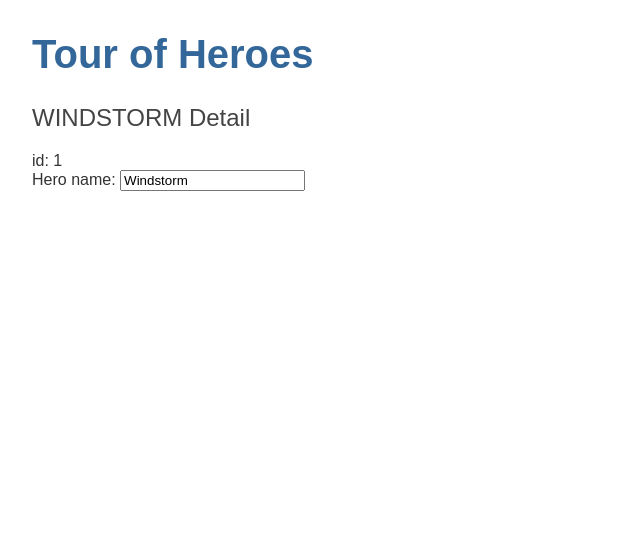
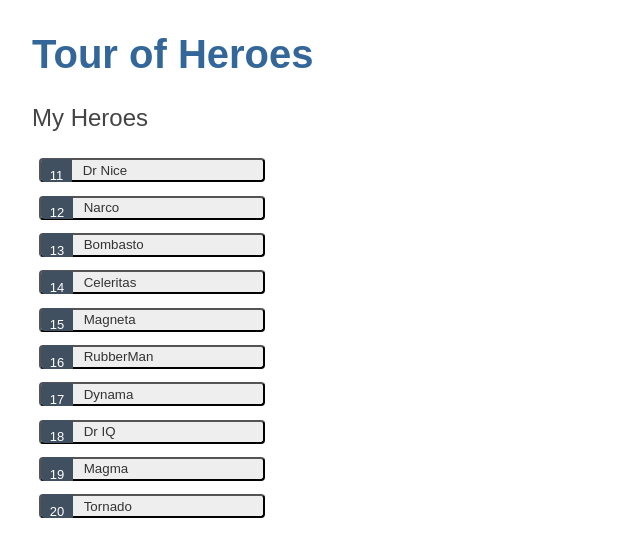
Before and after one commit to koz-y/angular-tour-of-heroes, an Angular app: page / in a window 1280 px wide. Shown: the top 556 px of the page, without its empty margins (0-640 px from the left). Built offline with nearby package versions, Linux system fonts and the light colour scheme.

Commit message:
Display a selection list

```diff
--- a/src/app/components/heroes/heroes.component.html
+++ b/src/app/components/heroes/heroes.component.html
@@ -1,7 +1,22 @@
-<h2>{{ hero.name | uppercase }} Detail</h2>
-<div><span>id: </span>{{ hero.id }}</div>
+<h2>My Heroes</h2>
+<ul class="heroes">
+  <li *ngFor="let hero of heroes">
+    <button
+      [class.selected]="hero === selectedHero"
+      type="button"
+      (click)="onSelect(hero)"
+    >
+      <span class="badge">{{ hero.id }}</span>
+      <span class="name">{{ hero.name }}</span>
+    </button>
+  </li>
+</ul>
 
-<div>
-  <label for="name">Hero name: </label>
-  <input id="name" [(ngModel)]="hero.name" placeholder="name" />
+<div *ngIf="selectedHero">
+  <h2>{{ selectedHero.name | uppercase }} Details</h2>
+  <div>id: {{ selectedHero.id }}</div>
+  <div>
+    <label for="hero-name">Hero name: </label>
+    <input id="hero-name" [(ngModel)]="selectedHero.name" placeholder="name" />
+  </div>
 </div>
--- a/src/app/components/heroes/heroes.component.scss
+++ b/src/app/components/heroes/heroes.component.scss
@@ -0,0 +1,67 @@
+/* HeroesComponent's private CSS styles */
+.heroes {
+  margin: 0 0 2em 0;
+  list-style-type: none;
+  padding: 0;
+  width: 15em;
+}
+
+.heroes li {
+  display: flex;
+}
+
+.heroes button {
+  flex: 1;
+  cursor: pointer;
+  position: relative;
+  left: 0;
+  background-color: #eee;
+  margin: 0.5em;
+  padding: 0;
+  border-radius: 4px;
+  display: flex;
+  align-items: stretch;
+  height: 1.8em;
+}
+
+.heroes button:hover {
+  color: #2c3a41;
+  background-color: #e6e6e6;
+  left: 0.1em;
+}
+
+.heroes button:active {
+  background-color: #525252;
+  color: #fafafa;
+}
+
+.heroes button.selected {
+  background-color: black;
+  color: white;
+}
+
+.heroes button.selected:hover {
+  background-color: #505050;
+  color: white;
+}
+
+.heroes button.selected:active {
+  background-color: black;
+  color: white;
+}
+
+.heroes .badge {
+  display: inline-block;
+  font-size: small;
+  color: white;
+  padding: 0.8em 0.7em 0 0.7em;
+  background-color: #405061;
+  line-height: 1em;
+  margin-right: 0.8em;
+  border-radius: 4px 0 0 4px;
+  align-self: center;
+}
+
+.heroes .name {
+  align-self: center;
+}
--- a/src/app/components/heroes/heroes.component.ts
+++ b/src/app/components/heroes/heroes.component.ts
@@ -1,5 +1,7 @@
 import { Component, OnInit } from '@angular/core';
+
 import { Hero } from '../../hero';
+import { HEROES } from '../../mock-heroes';
 
 @Component({
   selector: 'app-heroes',
@@ -7,11 +9,14 @@ import { Hero } from '../../hero';
   styleUrls: ['./heroes.component.scss'],
 })
 export class HeroesComponent implements OnInit {
-  hero: Hero = {
-    id: 1,
-    name: 'Windstorm',
-  };
+  heroes = HEROES;
+  selectedHero?: Hero;
+
   constructor() {}
 
   ngOnInit(): void {}
+
+  onSelect(hero: Hero): void {
+    this.selectedHero = hero;
+  }
 }
--- /dev/null
+++ b/src/app/mock-heroes.ts
@@ -0,0 +1,14 @@
+import { Hero } from './hero';
+
+export const HEROES: Hero[] = [
+  { id: 11, name: 'Dr Nice' },
+  { id: 12, name: 'Narco' },
+  { id: 13, name: 'Bombasto' },
+  { id: 14, name: 'Celeritas' },
+  { id: 15, name: 'Magneta' },
+  { id: 16, name: 'RubberMan' },
+  { id: 17, name: 'Dynama' },
+  { id: 18, name: 'Dr IQ' },
+  { id: 19, name: 'Magma' },
+  { id: 20, name: 'Tornado' },
+];
--- a/src/styles.scss
+++ b/src/styles.scss
@@ -1,4 +1,5 @@
 /* You can add global styles to this file, and also import other style files */
+/* Application-wide Styles */
 h1 {
   color: #369;
   font-family: Arial, Helvetica, sans-serif;
@@ -17,7 +18,7 @@ body,
 input[type="text"],
 button {
   color: #333;
-  font-family: Cambria, Cochin, Georgia, Times, "Times New Roman", serif;
+  font-family: Cambria, Georgia, serif;
 }
 /* everywhere else */
 * {
```
